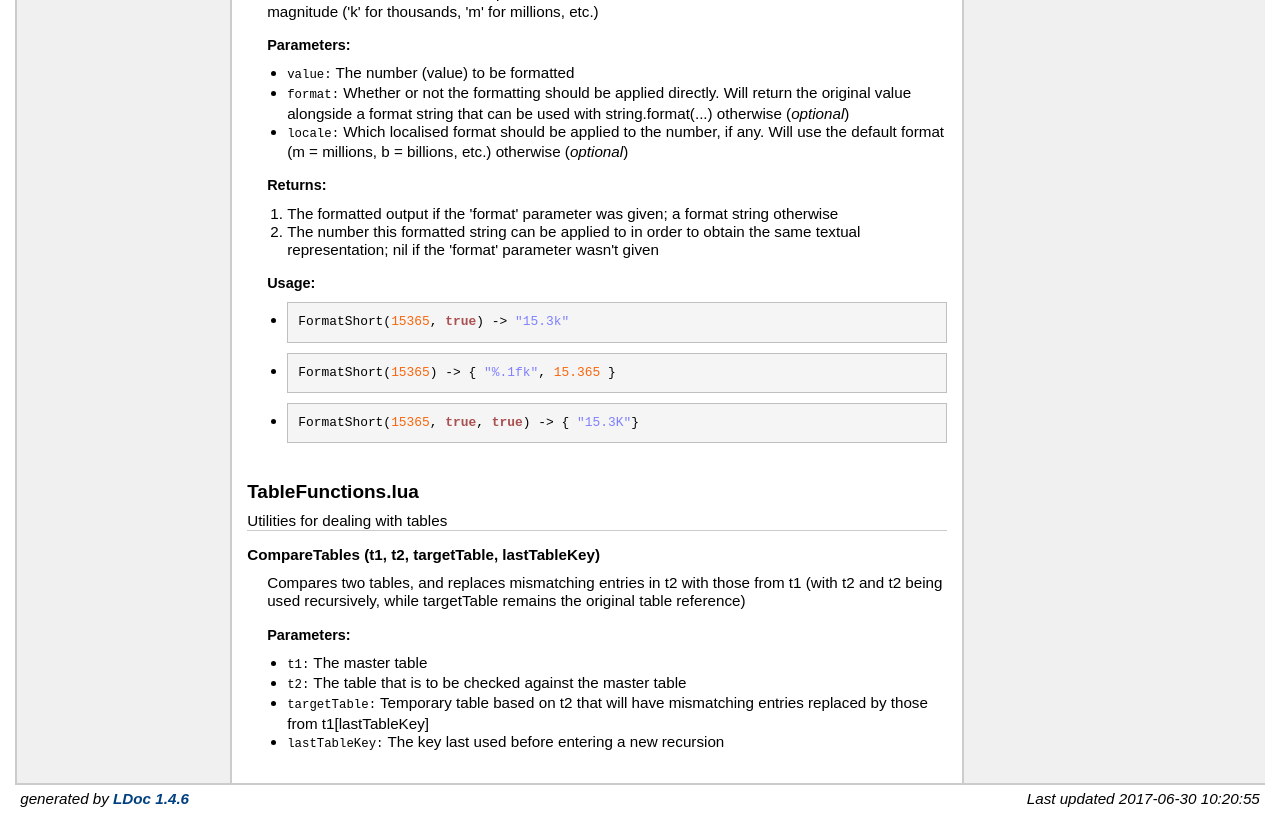
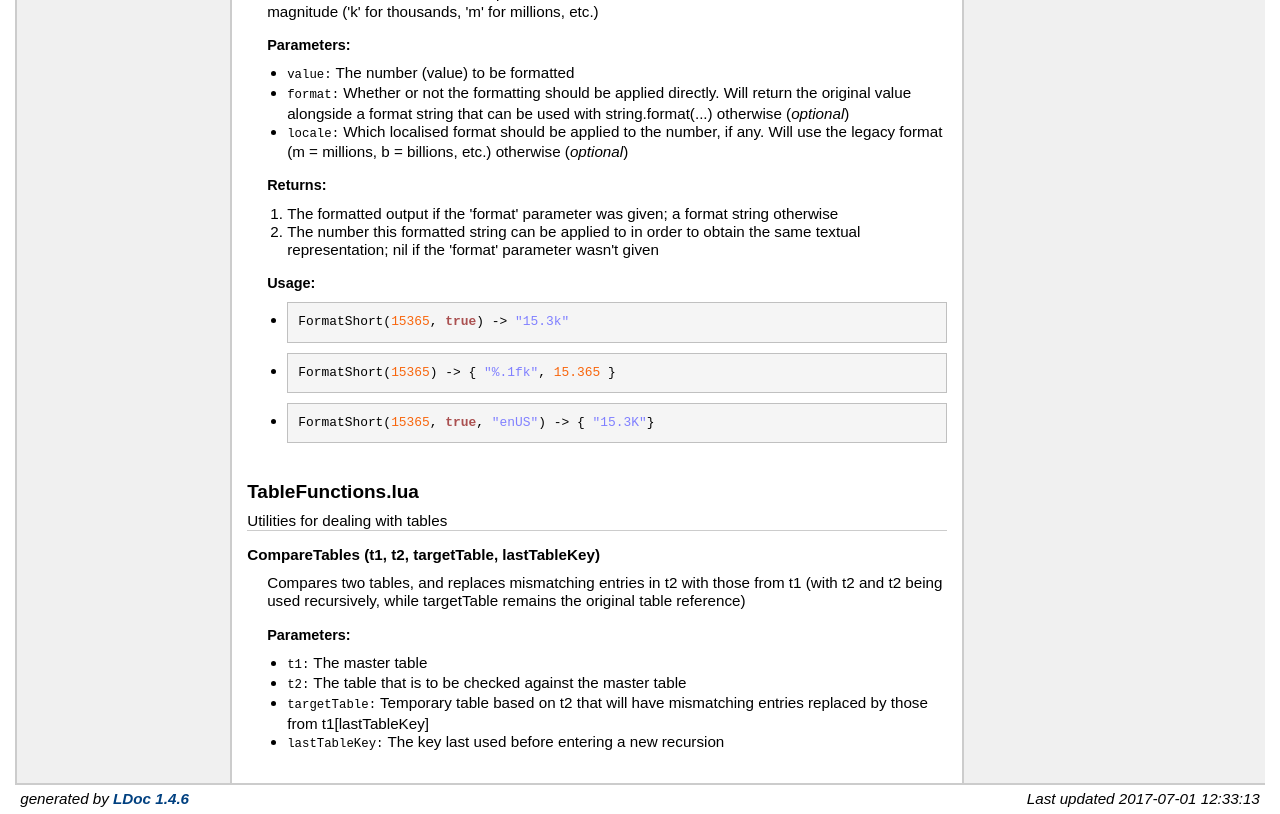
Before and after one commit to SacredDuckwhale/TotalAP, a plain HTML site: page Docs/modules/Utils.html in a window 1280 px wide. Shown: the part 2040-2854 px from the top of the page. Drawn offline with Linux system fonts and the light colour scheme.

Commit message:
Updated documentation

```diff
--- a/Docs/modules/Utils.html
+++ b/Docs/modules/Utils.html
@@ -250,7 +250,7 @@
          (<em>optional</em>)
         </li>
         <li><span class="parameter">locale</span>
-         Which localised format should be applied to the number, if any. Will use the default format (m = millions, b = billions, etc.) otherwise
+         Which localised format should be applied to the number, if any. Will use the legacy format (m = millions, b = billions, etc.) otherwise
          (<em>optional</em>)
         </li>
     </ul>
@@ -269,7 +269,7 @@
     <ul>
         <li><pre class="example">FormatShort(<span class="number">15365</span>, <span class="keyword">true</span>) -&gt; <span class="string">"15.3k"</span></pre></li>
         <li><pre class="example">FormatShort(<span class="number">15365</span>) -&gt; { <span class="string">"%.1fk"</span>, <span class="number">15.365</span> }</pre></li>
-        <li><pre class="example">FormatShort(<span class="number">15365</span>, <span class="keyword">true</span>, <span class="keyword">true</span>) -&gt; { <span class="string">"15.3K"</span>}</pre></li>
+        <li><pre class="example">FormatShort(<span class="number">15365</span>, <span class="keyword">true</span>, <span class="string">"enUS"</span>) -&gt; { <span class="string">"15.3K"</span>}</pre></li>
     </ul>
 
 </dd>
@@ -317,7 +317,7 @@
 </div> <!-- id="main" -->
 <div id="about">
 <i>generated by <a href="http://github.com/stevedonovan/LDoc">LDoc 1.4.6</a></i>
-<i style="float:right;">Last updated 2017-06-30 10:20:55 </i>
+<i style="float:right;">Last updated 2017-07-01 12:33:13 </i>
 </div> <!-- id="about" -->
 </div> <!-- id="container" -->
 </body>
```
Also changed, not shown: Docs/index.html (+1 -1 lines), Docs/modules/Controllers.html (+1 -1 lines), Docs/modules/Core.html (+1 -1 lines), Docs/modules/GUI.html (+1 -1 lines), Docs/scripts/Init.lua.html (+1 -1 lines).
